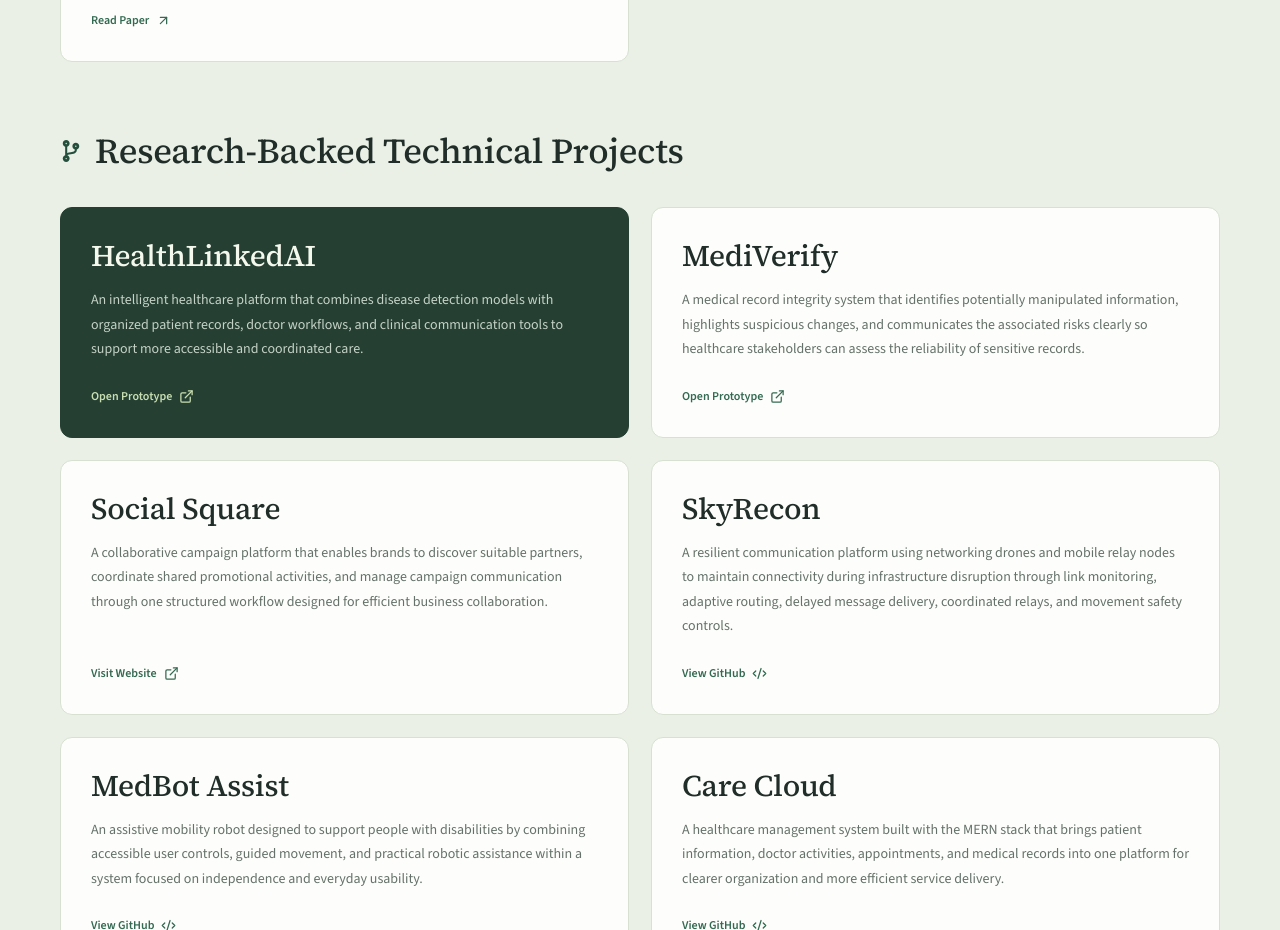
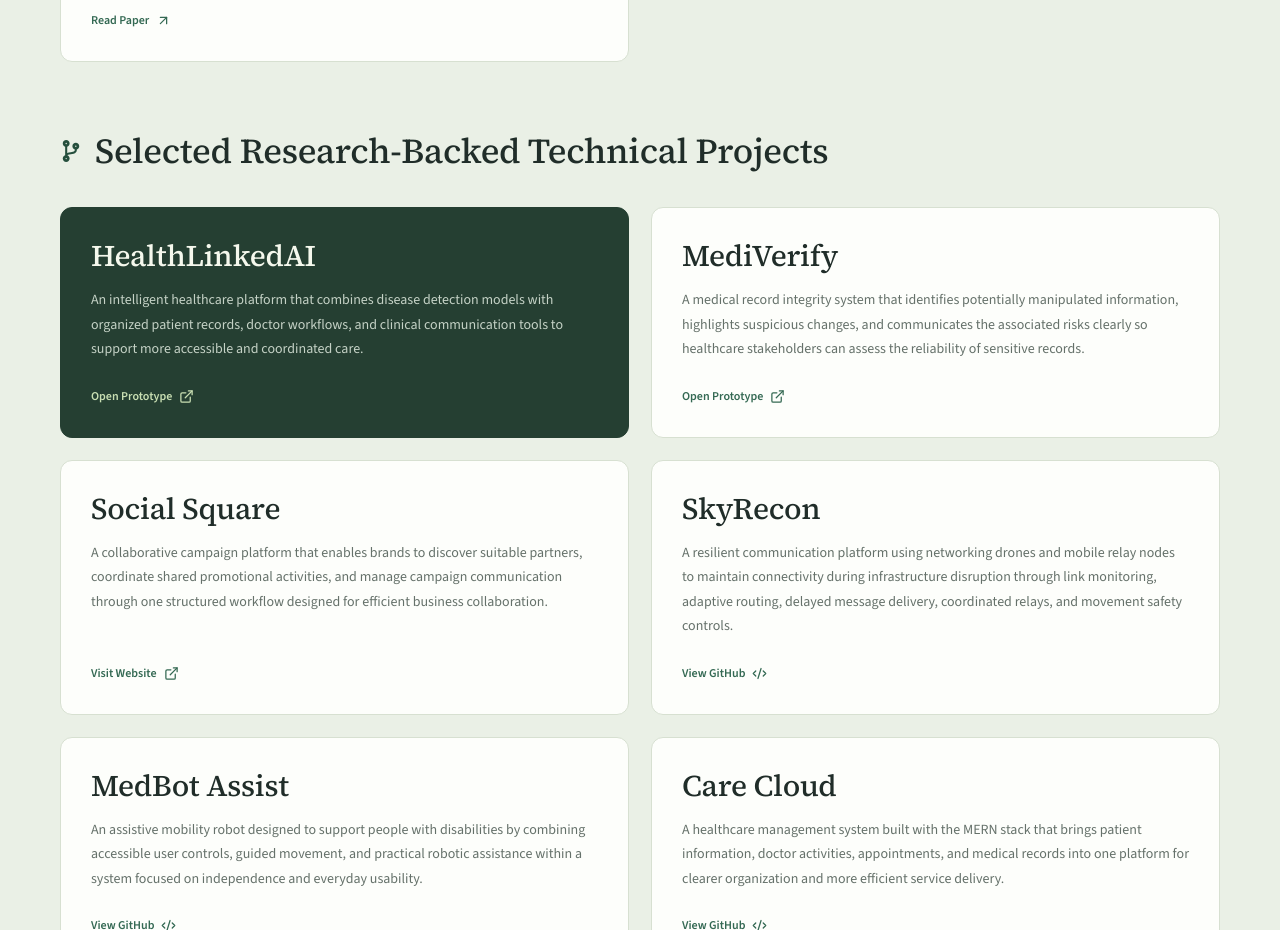
Before and after one commit to MeherazChayan/Chayan, a React (Vite) app: page / in a window 1280 px wide. Shown: the part 9240-10170 px from the top of the page. Built offline with nearby package versions, Linux system fonts and the light colour scheme.

Commit message:
Add selected prefix to technical projects

```diff
--- a/src/App.tsx
+++ b/src/App.tsx
@@ -41,7 +41,7 @@ export default function App(){
       <section id="publications" data-nav="Publications" className="section wrap"><SectionHead eyebrow="05 · Publications" title="Research record" copy="Published, accepted, submitted, and developing work—clearly separated to preserve the status of every contribution."/><div className="pub-groups">{['Published','Accepted','Submitted','Manuscripts in Preparation'].map(status=><div className="pub-group" key={status}><div className="pub-label"><span>{status}</span><b>{publications.filter(p=>p.status===status).length.toString().padStart(2,'0')}</b></div><div className="pub-list">{publications.filter(p=>p.status===status).map((p,i)=><details className="publication" key={p.title} open={status==='Published'&&i===0}><summary><div><div className="venue-row"><span className="venue-tag"><span className="venue-logo"><VenueLogo venue={p.venue}/></span><span>{status==='Manuscripts in Preparation'?`Target Journal: ${p.venue}`:p.venue}</span></span></div><h3>{p.title}</h3>{p.citation&&<p className="citation">{p.citation}</p>}</div><ChevronDown/></summary><div className="pub-detail"><p>{p.summary}</p>{p.link&&<SafeLink href={p.link}>{p.linkLabel}<ArrowUpRight/></SafeLink>}</div></details>)}</div></div>)}</div></section>
 
       <section id="research-projects" data-nav="Research Projects" className="section project-section"><div className="wrap"><SectionHead eyebrow="06 · Selected work" title="Research systems with real stakes" copy="Systems made to test ideas about agency, evidence, trust, safety, uncertainty, and explanation."/><div className="research-grid">{researchProjects.map((p,i)=><article className={cx('project-card',i===0&&'featured')} key={p.title}><span className="meta">{p.area}</span><h3>{p.title}</h3><p>{p.description}</p><div className="project-detail"><b>Research contribution</b>{p.detail}</div><div className="project-links">{p.links.map(([l,u])=><SafeLink key={u} href={u}>{l}{l.includes('GitHub')?<Github/>:<ArrowUpRight/>}</SafeLink>)}</div></article>)}</div>
-        <section id="technical-projects" data-nav="Technical Projects" className="technical-section"><header className="section-head"><h2><FaCodeBranch/>Research-Backed Technical Projects</h2></header><div className="technical-grid">{technicalProjects.map(([t,d,l,u])=><article key={t}><h3>{t}</h3><p>{d}</p><SafeLink href={u}>{l}{l.includes('GitHub')?<Github/>:<ExternalLink/>}</SafeLink></article>)}</div></section></div></section>
+        <section id="technical-projects" data-nav="Technical Projects" className="technical-section"><header className="section-head"><h2><FaCodeBranch/>Selected Research-Backed Technical Projects</h2></header><div className="technical-grid">{technicalProjects.map(([t,d,l,u])=><article key={t}><h3>{t}</h3><p>{d}</p><SafeLink href={u}>{l}{l.includes('GitHub')?<Github/>:<ExternalLink/>}</SafeLink></article>)}</div></section></div></section>
 
       <section id="achievements" data-nav="Achievements" className="section wrap"><SectionHead eyebrow="07 · Recognition" title="Selected achievements" copy="National and international recognition for research, healthcare design, entrepreneurship, security, and technology innovation."/><div className="achievement-grid">{achievements.map((a,i)=><article className={i===0?'spotlight':''} key={a[1]}><div className="achievement-host-logo"><img src={asset(a[5])} alt={`${a[4]} logo`} loading="lazy"/></div><span className="year">{a[3]}</span><h3>{a[0]}</h3><p className="competition">{a[1]}</p>{a[2]!=='—'&&<span className="project-name">Project · {a[2]}</span>}<small>Hosted / organised by {a[4]}</small></article>)}</div>
       </section>
```
